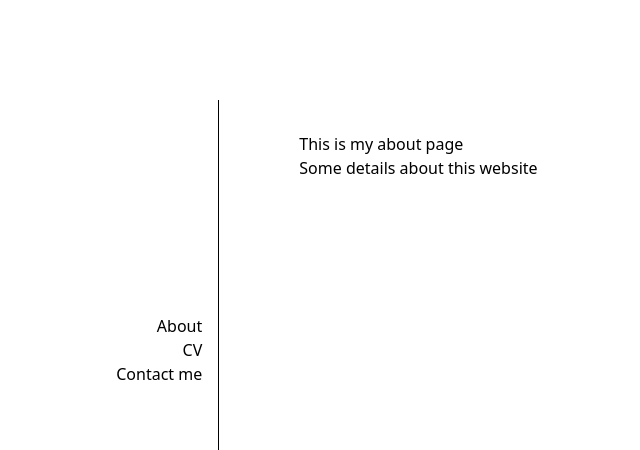
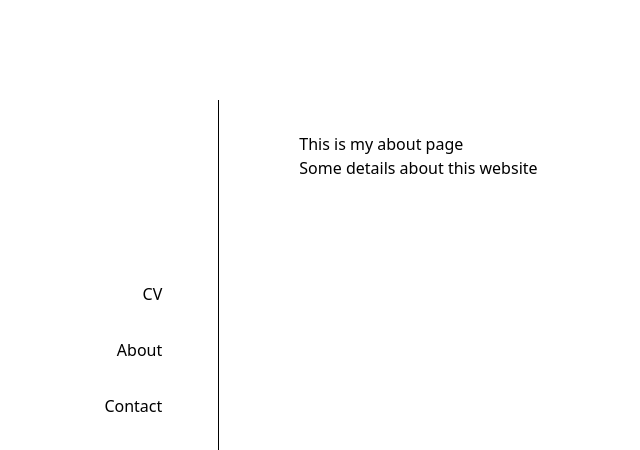
Before and after one commit to poltak/poltak.github.io, a SvelteKit app: page / in a window 1280 px wide. Shown: the top 450 px of the page, without its empty margins (135-775 px from the left). Built offline with nearby package versions, Linux system fonts and the light colour scheme.

Commit message:
Fix up nav bar styles and clickability

```diff
--- a/src/routes/+layout.svelte
+++ b/src/routes/+layout.svelte
@@ -5,9 +5,9 @@
 
 <div class="nav-area nav-split">
     <nav class="nav-bar">
+        <a class="nav-link" href="/cv">CV</a>
         <a class="nav-link" href="/">About</a>
-        <a class="nav-link" href="/cv">CV</a>
-        <a class="nav-link" href="/contact">Contact me</a>
+        <a class="nav-link" href="/contact">Contact</a>
     </nav>
     <!-- <div class="nav-split"></div> -->
 </div>
@@ -18,9 +18,11 @@
 
 <style>
     .nav-area {
+        display: flex;
+        justify-content: flex-end;
         grid-column: padding-left / split;
         grid-row: content-top / content-bottom;
-        padding-right: 1rem;
+        padding-right: 2.5rem;
     }
 
     .content-area {
@@ -38,10 +40,17 @@
         display: flex;
         flex-direction: column;
         justify-content: center;
-        height: 100%;
+        align-items: flex-end;
+        width: 50%;
     }
 
     .nav-link {
         text-align: right;
+        margin: 0.4rem 0;
+        padding: 0.6rem 1rem;
+
+        &:hover {
+            text-decoration: underline;
+        }
     }
 </style>
```
